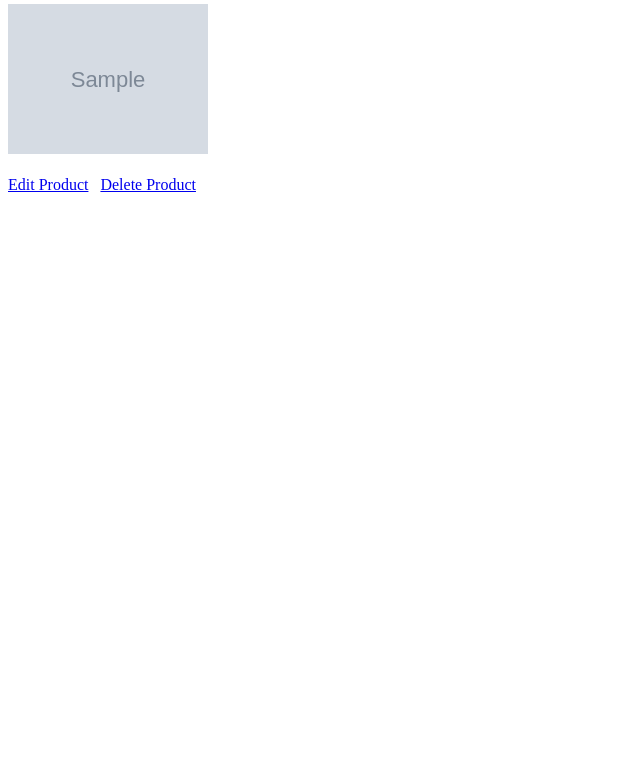
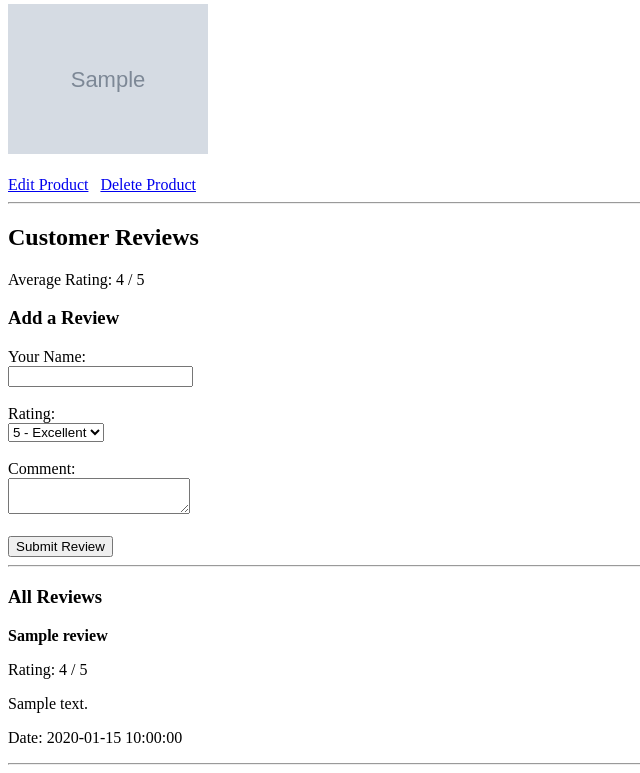
Before and after one commit to HaneenDahbour/shopsphere, a Flask app: template templates/product.html in a window 1280 px wide. Shown: the part 238-1011 px from the top of the page, without its empty margins (0-640 px from the left). Before the commit the page ends 430 px from the top, so only its background shows below. Run offline with Flask 3, Linux system fonts and the light colour scheme; the template is opened without the code that fills it: most values are stand-ins (such as "Sample title", 1, 10 or a date in 2020); grey boxes marked "Sample" are stand-in pictures.

Commit message:
Day 3: add customer reviews and average rating

```diff
--- a/app.py
+++ b/app.py
@@ -1,6 +1,5 @@
 from flask import Flask, render_template, request, redirect, url_for
-from db import get_table, add_product, get_all_products, get_product, update_product, delete_product
-
+from db import get_table, add_product, get_all_products, get_product, update_product, delete_product, add_review, get_reviews
 app = Flask(__name__)
 
 @app.route('/')
@@ -48,5 +47,15 @@ def delete(product_id):
     delete_product(product_id)
     return redirect(url_for('home'))
 
+@app.route('/review/<product_id>', methods=['POST'])
+def add_review_route(product_id):
+    add_review(
+        product_id=product_id,
+        customer_name=request.form['customer_name'],
+        rating=request.form['rating'],
+        comment=request.form['comment']
+    )
+    return redirect(url_for('product_detail', product_id=product_id))
+
 if __name__ == '__main__':
     app.run(debug=True)
--- a/templates/product.html
+++ b/templates/product.html
@@ -5,18 +5,67 @@
 </head>
 <body>
     <a href="/">← Back to Catalog</a>
+
     <h1>{{ product.name }}</h1>
+
     <p>Category: {{ product.category }}</p>
     <p>Description: {{ product.description }}</p>
     <p>Price: ${{ product.price }}</p>
     <p>Stock: {{ product.stock }}</p>
+
     {% if product.image_url %}
         <img src="{{ product.image_url }}" width="200">
     {% endif %}
 
     <br><br>
+
     <a href="/edit/{{ product.product_id }}">Edit Product</a>
     &nbsp;
     <a href="/delete/{{ product.product_id }}" onclick="return confirm('Are you sure?')">Delete Product</a>
+
+    <hr>
+
+    <h2>Customer Reviews</h2>
+
+    {% if average_rating %}
+        <p>Average Rating: {{ average_rating }} / 5</p>
+    {% else %}
+        <p>No reviews yet.</p>
+    {% endif %}
+
+    <h3>Add a Review</h3>
+
+    <form method="POST" action="/review/{{ product.product_id }}">
+        <label>Your Name:</label><br>
+        <input type="text" name="customer_name" required><br><br>
+
+        <label>Rating:</label><br>
+        <select name="rating" required>
+            <option value="5">5 - Excellent</option>
+            <option value="4">4 - Good</option>
+            <option value="3">3 - Average</option>
+            <option value="2">2 - Poor</option>
+            <option value="1">1 - Bad</option>
+        </select><br><br>
+
+        <label>Comment:</label><br>
+        <textarea name="comment" required></textarea><br><br>
+
+        <button type="submit">Submit Review</button>
+    </form>
+
+    <hr>
+
+    <h3>All Reviews</h3>
+
+    {% for review in reviews %}
+        <div>
+            <p><strong>{{ review.customer_name }}</strong></p>
+            <p>Rating: {{ review.rating }} / 5</p>
+            <p>{{ review.comment }}</p>
+            <p>Date: {{ review.timestamp }}</p>
+        </div>
+        <hr>
+    {% endfor %}
 </body>
 </html>
```
Also changed, not shown: db.py (+22 -0 lines).
